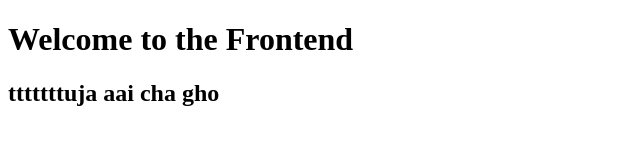
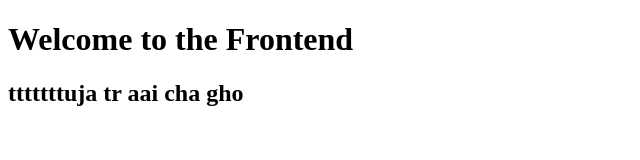
Before and after one commit to mayurgaikwad638/docker-project2, a plain HTML site: page frontend/index.html in a window 1280 px wide. Shown: the whole page, without its empty margins (0-640 px from the left). Drawn offline with Linux system fonts and the light colour scheme.

Commit message:
testing webhook

```diff
--- a/frontend/index.html
+++ b/frontend/index.html
@@ -5,6 +5,6 @@
 </head>
 <body>
     <h1>Welcome to the Frontend</h1>
-    <h2>tttttttuja aai cha gho<h2>
+    <h2>tttttttuja tr aai cha gho<h2>
 </body>
 </html>
```
